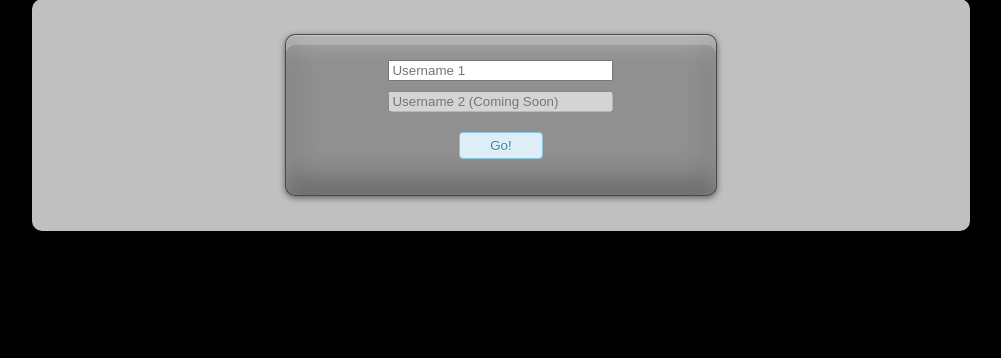
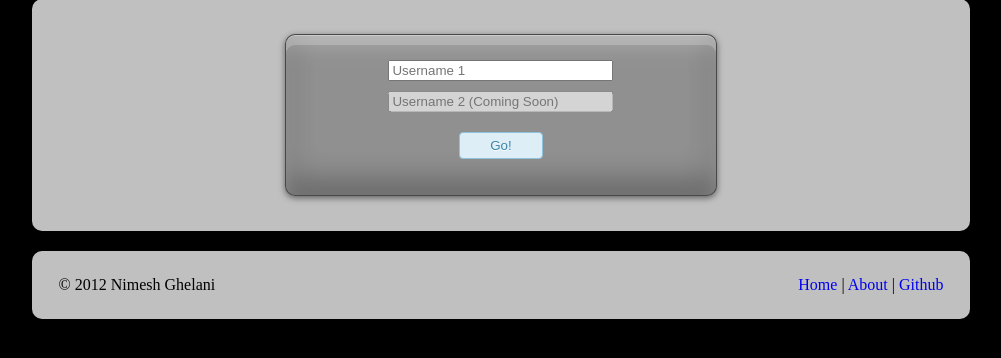
Before and after one commit to nims11/Spoj-User-Tool, a Django app: page / in a window 1280 px wide. Shown: the part 92-450 px from the top of the page, without its empty margins (139-1140 px from the left). Run offline with Django 3.2, Linux system fonts and the light colour scheme; parts of the project's set-up code (start-up, migrations or seed data) failed here and were passed over; some libraries are stand-ins or nearby versions.

Commit message:
updated footer, 400, 500

```diff
--- a/static/css/base.css
+++ b/static/css/base.css
@@ -30,6 +30,18 @@ body {
 	border-radius: 10px;
 	padding: 25px 27px 25px 27px;
 }
+#botbar{
+	width: 70%;
+	margin-left: auto;
+	margin-right: auto;
+	margin-top: 20px;
+	background-color:  	#C0C0C0;
+	border-radius: 10px;
+	padding: 25px 27px 25px 27px;
+}
+.normal_link{
+	text-decoration: none;
+}
 #topbar{
 	background-color: rgba(0,0,0,0.9);
 	position: fixed;
@@ -37,3 +49,6 @@ body {
 	top: 0px;
 	width: 100%;
 }
+#links{
+	float: right;
+}
--- a/templates/base.html
+++ b/templates/base.html
@@ -3,9 +3,9 @@
 <head>
     <title>{% block title %}{% endblock %}</title>
     <script src="//ajax.googleapis.com/ajax/libs/jquery/1.8.0/jquery.min.js" type="text/javascript"></script>
-    <script src="{{ STATIC_URL }}jquery.tablesorter.js" type="text/javascript"></script>
+    <script src="/static/jquery.tablesorter.js" type="text/javascript"></script>
     {% block head %}{% endblock %}
-    <link href='{{ STATIC_URL }}css/base.css' rel='stylesheet' type='text/css'>
+    <link href='/static/css/base.css' rel='stylesheet' type='text/css'>
     <script type='text/javascript'>
     $(document).ready(function() {
         var curr = $('#topbar').height();
@@ -15,12 +15,20 @@
 </head>
 <body>
 <div id='topbar'>
-    <h1>Spoj User Tool</h1>
+    <a href='/' class='normal_link'><h1>Spoj User Tool</h1></a>
     <p id='credit'>By Nims11</p>
     <hr>
 </div>
    	<div id='content'>
     {% block content %}{% endblock %}
 	</div>
+    <div id='botbar'>
+        <nav id='links'>
+            <a href="/" class='normal_link'>Home</a> |
+            <a href="/about" class='normal_link'>About</a> |
+            <a href="https://github.com/nims11/Spoj-User-Tool" class='normal_link'>Github</a>
+        </nav>
+        <footer>&copy; 2012 Nimesh Ghelani</footer>
+    </div>
 </body>
 </html>
--- a/templates/home.html
+++ b/templates/home.html
@@ -1,6 +1,6 @@
 {% extends "base.html" %}
 
-{% block title %}Home{% endblock %}
+{% block title %}Home | Spoj User Tool by nims11{% endblock %}
 
 {% block head %}
 <script type='text/javascript'>
@@ -9,7 +9,7 @@ function go()
 	window.location.pathname = 'user/' + document.spoj.u_name1.value;
 }
 </script>
-<link href='{{ STATIC_URL }}css/home.css' rel='stylesheet' type='text/css'>
+<link href='/static/css/home.css' rel='stylesheet' type='text/css'>
 {% endblock %}
 
 {% block content %}
--- a/templates/single.html
+++ b/templates/single.html
@@ -3,7 +3,7 @@
 {% block title %}Result For {{ main.user_name }} | Spoj User Tool by nims11{% endblock %}
 
 {% block head %}
-<link href='{{ STATIC_URL }}css/single.css' rel='stylesheet' type='text/css'>
+<link href='/static/css/single.css' rel='stylesheet' type='text/css'>
 <script type='text/javascript'>
 	$.tablesorter.addParser({
         id: 'classical',
```
Also changed, not shown: templates/404.html (+8 -1 lines), templates/500.html (+8 -1 lines).
